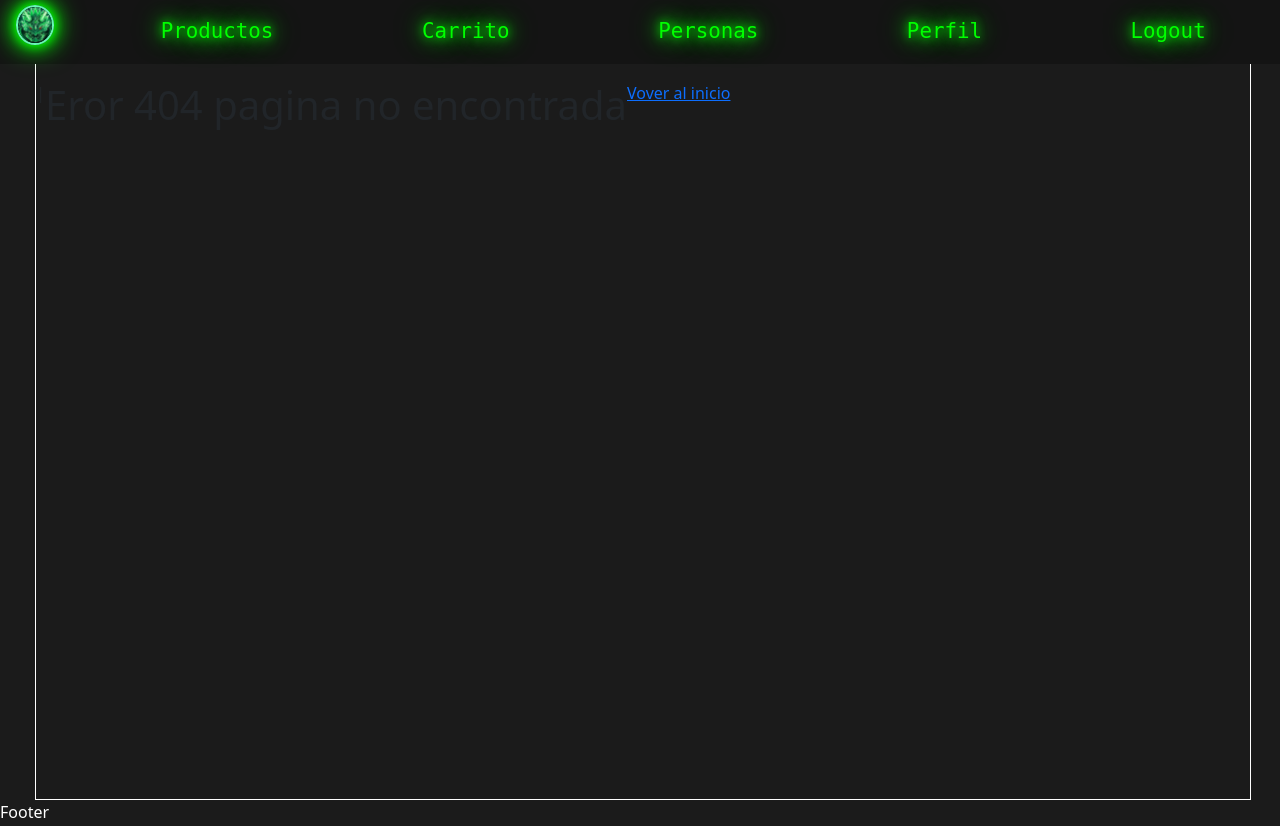
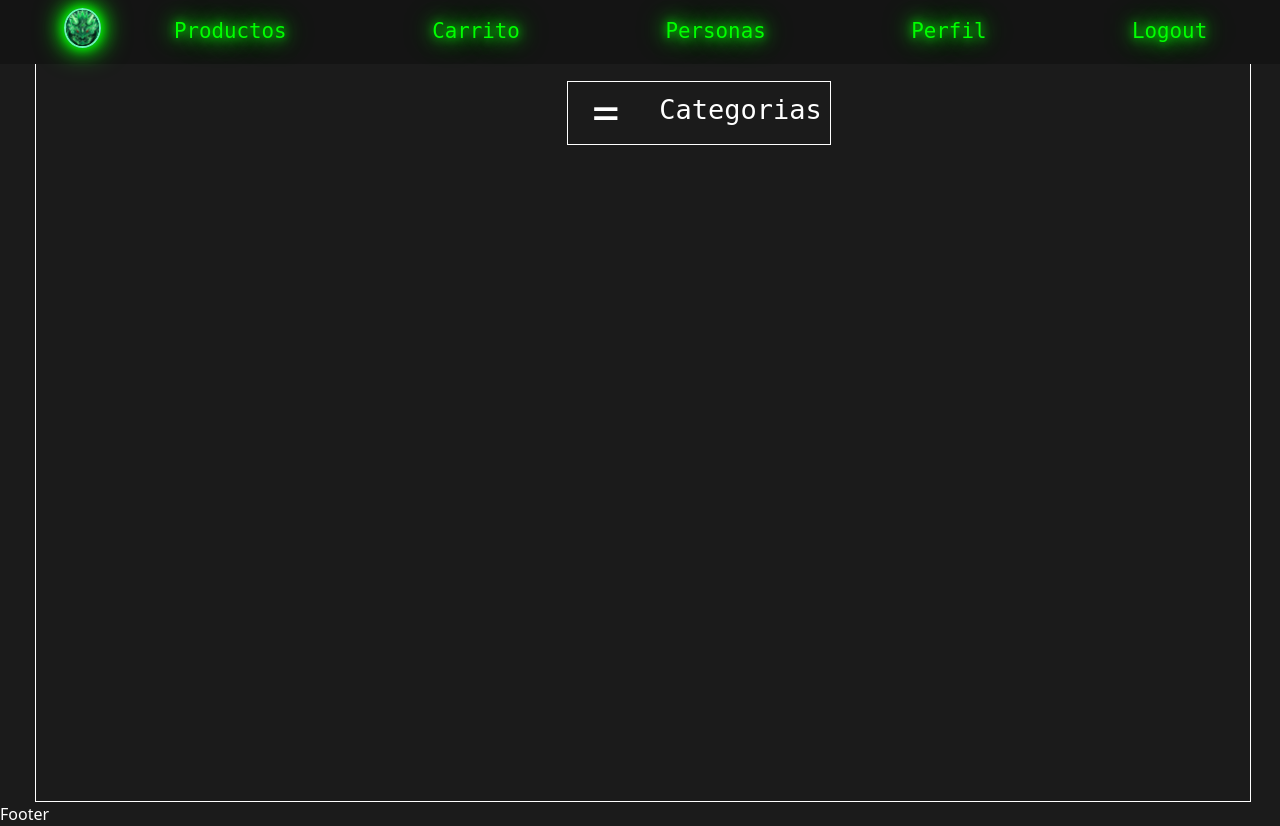
Before and after one commit to LuxDavid/RedSocialS, a React (Vite) app in the folder frontend/: page /aside in a window 1280 px wide. Before the commit this address had no page. Built offline with nearby package versions, Linux system fonts and the light colour scheme.

Commit message:
maquetacion para barra lateral

```diff
--- a/frontend/src/components/Item.jsx
+++ b/frontend/src/components/Item.jsx
@@ -12,7 +12,7 @@ const Item = ({product}) => {
 
     return (
         <>
-            <Card style={{ width: '15.5rem', height: "24.5rem", paddingBottom:'0.5rem' }} className='card__product'>
+            <Card style={{ width: '16rem', height: "24.5rem", paddingBottom:'0.5rem' }} className='card__product'>
                 <Card.Img variant="top" src={product.thumbnails.length === 0 ? productImgTest : product.thumbnails } />
                 <Card.Body>
                     <Card.Title className='product--text'>{product.title}</Card.Title>
--- a/frontend/src/components/ItemListContainer.jsx
+++ b/frontend/src/components/ItemListContainer.jsx
@@ -2,6 +2,7 @@ import Item from "./Item.jsx";
 import { useState, useEffect } from "react";
 import { getProducts } from "../databases/mongoDB/products.db.js";
 import Button from 'react-bootstrap/Button';
+import Aside from "./Layout/Aside.jsx";
 
 function ItemListContainer() {
 
@@ -31,6 +32,7 @@ function ItemListContainer() {
 
   return (
     <>
+      <Aside/>
       <div className='cards__container'>
 
         {
@@ -47,6 +49,8 @@ function ItemListContainer() {
         { products?.hasNextPage && <Button className="button--change" onClick={nextPage}>Pagina Siguiente</Button> }
 
       </div>
+
+
     </>
 
   );
--- /dev/null
+++ b/frontend/src/components/Layout/Aside.jsx
@@ -0,0 +1,30 @@
+import {useState} from 'react';
+
+const Aside = () => {
+
+    const [open,setOpen]= useState(false);
+
+    const toggleMenu = () => {
+    setOpen(!open);
+  };
+
+  return (
+    <aside className='aside__menu'>
+        <div className='menu__header'>
+        <span className='menu__button' onClick={()=> setOpen(!open)}>=</span>
+        <p>Categorias</p>
+        </div>
+        {
+          open &&  (
+          <ul className={`menu__categorys`} >
+            <li className="categorys__item">Hola</li>
+            <li className="categorys__item">Hola</li>
+            <li className="categorys__item">Hola</li>
+            <li className="categorys__item">Hola</li>
+        </ul>)
+        }
+    </aside>
+  )
+}
+
+export default Aside
--- /dev/null
+++ b/frontend/src/public/css/aside.scss
@@ -0,0 +1,54 @@
+@use "variables" as v;
+
+.aside__menu {
+    width: 16.5rem;
+    min-height: 45rem;
+    max-height: 69rem;
+    margin-right: 1rem;
+    margin-left: 8rem;
+}
+
+.menu__header {
+    display: flex;
+    border: 1px solid white;
+    height: 4rem;
+    padding-top:0.5rem ;
+
+    .menu__button,
+    p {
+        color: white;
+        font-family: v.$fontPage;
+        font-size: 27px;
+        padding-left: 1.5rem;
+    }
+
+    .menu__button{
+        margin-right: 1rem;
+        font-size: 45px;
+        line-height: 45px;
+        height: 100%;
+        cursor: pointer;
+    }
+}
+
+    .menu__button:hover{
+        color: v.$color-borde;
+    }
+
+.categorys__item{
+    color: white;
+    list-style: none;
+    text-align: center;
+    font-family: v.$fontPage;
+    font-size: 1.4rem;
+    border: 1px solid white;
+    height: 3rem;
+    line-height: 3rem;
+}
+
+.categorys__item:hover{
+    background-color: #444;
+    color: v.$color-borde;
+    transition: all 300ms;
+    border-left: 5px solid v.$color-borde;
+}
--- a/frontend/src/public/css/index.css
+++ b/frontend/src/public/css/index.css
@@ -93,7 +93,8 @@
 
 #logo_container {
   margin-top: 0.3rem;
-  margin-left: 1rem;
+  margin-left: 4rem;
+  margin-top: 0.5rem;
   width: 2.5rem;
   height: 2.5rem;
   border: 2px solid;
@@ -150,6 +151,7 @@
 #layout__content {
   display: flex;
   flex-flow: row wrap;
+  justify-content: center;
   padding-top: 5rem;
   min-height: 100vh;
   width: 95%;
@@ -202,7 +204,8 @@
 .cards__container {
   display: flex;
   flex-wrap: wrap;
-  margin-left: 4.4rem;
+  margin-left: 1rem;
+  width: 70%;
   gap: 1rem;
 }
 
@@ -304,10 +307,66 @@
   cursor: not-allowed;
 }
 
+.aside__menu {
+  width: 16.5rem;
+  min-height: 45rem;
+  max-height: 69rem;
+  margin-right: 1rem;
+  margin-left: 8rem;
+}
+
+.menu__header {
+  display: flex;
+  border: 1px solid white;
+  height: 4rem;
+  padding-top: 0.5rem;
+}
+.menu__header .menu__button,
+.menu__header p {
+  color: white;
+  font-family: "monospace";
+  font-size: 27px;
+  padding-left: 1.5rem;
+}
+.menu__header .menu__button {
+  margin-right: 1rem;
+  font-size: 45px;
+  line-height: 45px;
+  height: 100%;
+  cursor: pointer;
+}
+
+.menu__button:hover {
+  color: #03f484;
+}
+
+.categorys__item {
+  color: white;
+  list-style: none;
+  text-align: center;
+  font-family: "monospace";
+  font-size: 1.4rem;
+  border: 1px solid white;
+  height: 3rem;
+  line-height: 3rem;
+}
+
+.categorys__item:hover {
+  background-color: #444;
+  color: #03f484;
+  transition: all 300ms;
+  border-left: 5px solid #03f484;
+}
+
 * {
   padding: 0px;
   margin: 0px;
   box-sizing: border-box;
+}
+
+ul, ol {
+  padding-left: 0;
+  margin: 0;
 }
 
 hr {
--- a/frontend/src/public/css/layout.scss
+++ b/frontend/src/public/css/layout.scss
@@ -19,7 +19,8 @@
 
 #logo_container {
     margin-top: 0.3rem;
-    margin-left: 1rem;
+    margin-left: 4rem;
+    margin-top: 0.5rem;
     width: 2.5rem;
     height: 2.5rem;
     border: 2px solid;
@@ -83,6 +84,7 @@
 #layout__content {
     display: flex;
     flex-flow: row wrap;
+    justify-content: center;
     padding-top: 5rem;
     min-height: 100vh;
     width: 95%;
--- a/frontend/src/public/css/products.scss
+++ b/frontend/src/public/css/products.scss
@@ -36,7 +36,8 @@
 .cards__container {
     display: flex;
     flex-wrap: wrap;
-    margin-left: 4.4rem;
+    margin-left: 1rem;
+    width:70%;
     gap: 1rem;
 }
 
--- a/frontend/src/public/css/styles.scss
+++ b/frontend/src/public/css/styles.scss
@@ -1,11 +1,17 @@
 @use 'formLogin.scss';
 @use 'layout.scss';
 @use 'products.scss';
+@use 'aside.scss';
 
 * {
     padding: 0px;
     margin: 0px;
     box-sizing: border-box;
+}
+
+ul, ol {
+  padding-left: 0;
+  margin: 0;
 }
 
 hr{
--- a/frontend/src/router/Routing.jsx
+++ b/frontend/src/router/Routing.jsx
@@ -5,6 +5,7 @@ import Login from "../components/Login.jsx";
 import {Authorization, AuthorizationPublic } from "../helpers/Auth.jsx";
 import {Link} from "react-router-dom";
 import ItemDetailContainer from "../components/ItemDetailContainer.jsx";
+import Aside from "../components/Layout/Aside.jsx";
 
 export const router= createBrowserRouter([
 
@@ -32,6 +33,10 @@ export const router= createBrowserRouter([
                 path:'product/:pid',
                 element:<ItemDetailContainer/>
             },
+            {
+                path:"aside",
+                element:<Aside/>
+            },
                {
                 path:'*',
                 element:<>
```
Also changed, not shown: 1 other file (tests, documents, lock files or other folders).
